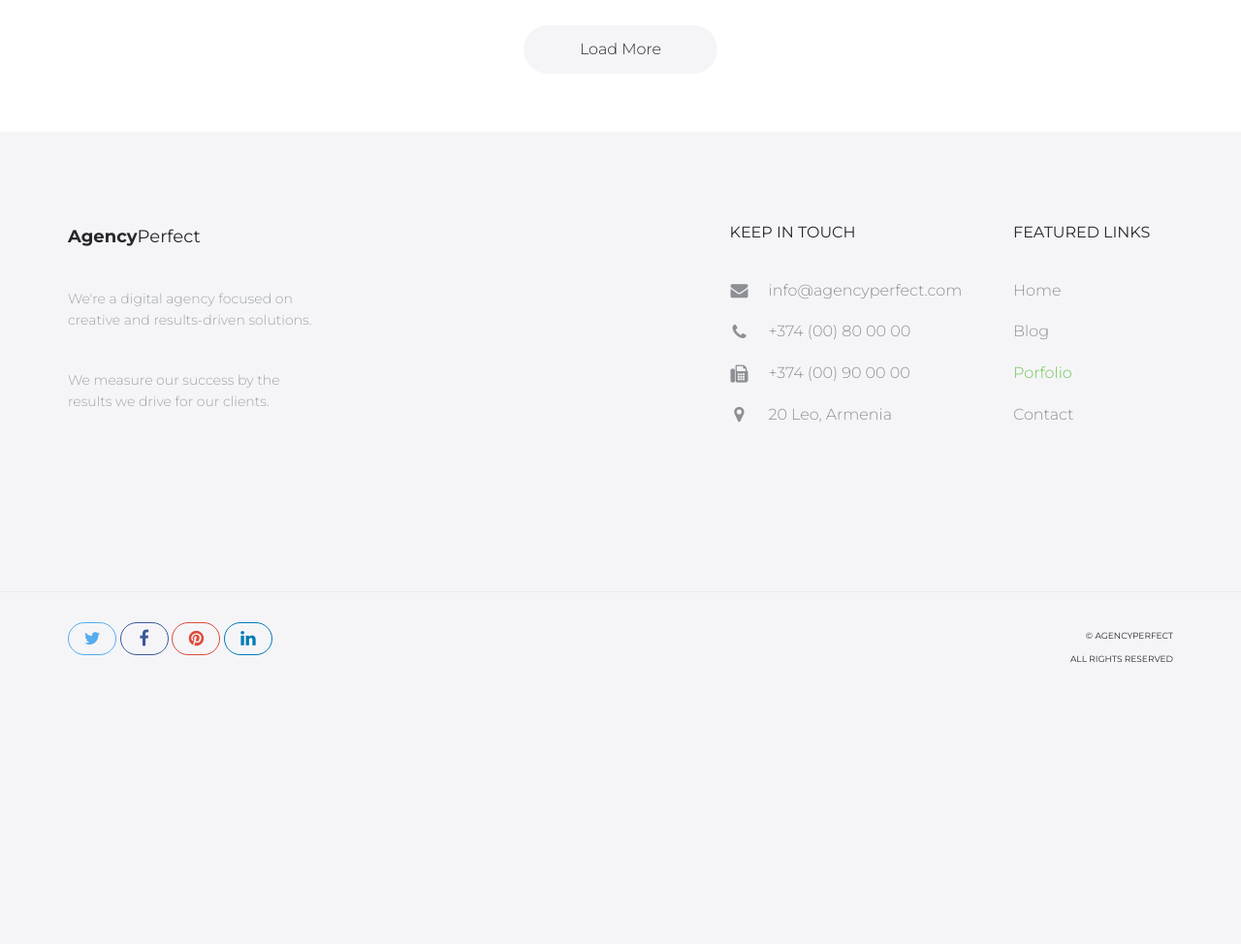
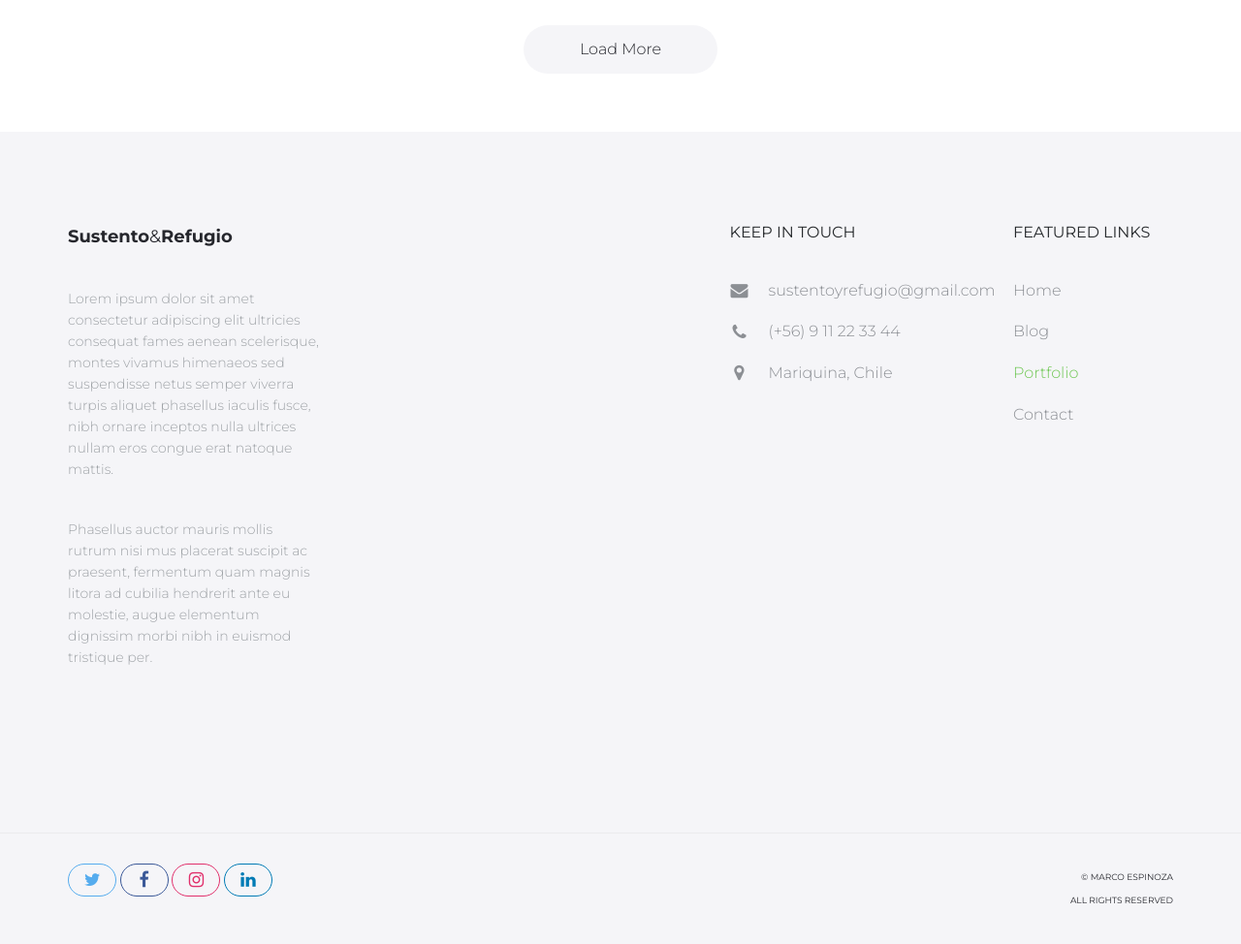
Before and after one commit to MarcoEspinozaa/sustengo-refugio, a Flask app: page /portfolio in a window 1280 px wide. Shown: the part 834-1808 px from the top of the page at 97% size. Before the commit the page ends 1517 px from the top, so only its background shows below. Run offline with Flask 3, Linux system fonts and the light colour scheme; some libraries are stand-ins or nearby versions.

Commit message:
version 1.1

```diff
--- a/app.py
+++ b/app.py
@@ -64,9 +64,17 @@ def contact():
 def portfolio():
     return render_template('portfolio.html')
 
+@app.route('/portfolio_item')
+def portfolio_item():
+    return render_template('portfolio-item.html')
+
 @app.route('/blog')
 def blog():
     return render_template('blog.html')
+
+@app.route('/blog_post')
+def blog_post():
+    return render_template('blog-post.html')
 
 @app.route('/ui_elements')
 def ui_elements():
--- a/static/assets/css/style.css
+++ b/static/assets/css/style.css
@@ -1183,13 +1183,13 @@ a.facebook-bg:hover{
   background-color: #3b5998;
 }
 
-a.pinterest {
-  color: #dd4b39;
-  border-color: #dd4b39;
-}
-
-a.pinterest:hover{
-  background-color: #dd4b39;
+a.instagram {
+  color: #e1306c;
+  border-color: #e1306c;
+}
+
+a.instagram:hover{
+  background-color: #e1306c;
 }
 
 a.linkedin-bg {
--- a/templates/contact.html
+++ b/templates/contact.html
@@ -197,7 +197,7 @@
                         <div class="social-links">
                             <a class="twitter-bg" href="#"><i class="fa fa-twitter"></i></a>
                             <a class="facebook-bg" href="#"><i class="fa fa-facebook"></i></a>
-                            <a class="pinterest" href="#"><i class="fa fa-pinterest"></i></a>
+                            <a class="instagram" href="https://www.instagram.com/sustentoyrefugio2025/?igsh=MXN4MGZvNGNzZnBzMA%3D%3D&utm_source=qr#" target="_blank"><i class="fa fa-instagram"></i></a>
                             <a class="linkedin-bg" href="#"><i class="fa fa-linkedin"></i></a>
                         </div><!-- /.social-links -->
                     </div>
--- a/templates/index.html
+++ b/templates/index.html
@@ -311,10 +311,10 @@
                 <div class="col-lg-2 col-md-3 col-sm-4 col-xs-6">
                     <h3>Featured links</h3>
                     <ul class="list-unstyled">
-                        <li><a href="{{ url_for('home') }}">Home</a></li>
+                        <li class="active"><a href="{{ url_for('home') }}">Home</a></li>
                         <li><a href="{{ url_for('blog') }}">Blog</a></li>
                         <li><a href="{{ url_for('portfolio') }}">Portfolio</a></li>
-                        <li class="active"><a href="{{ url_for('contact') }}">Contact</a></li>
+                        <li><a href="{{ url_for('contact') }}">Contact</a></li>
                     </ul>
                 </div>
             </div>
@@ -326,7 +326,7 @@
                         <div class="social-links">
                             <a class="twitter-bg" href="#"><i class="fa fa-twitter"></i></a>
                             <a class="facebook-bg" href="#"><i class="fa fa-facebook"></i></a>
-                            <a class="pinterest" href="#"><i class="fa fa-pinterest"></i></a>
+                            <a class="instagram" href="https://www.instagram.com/sustentoyrefugio2025/?igsh=MXN4MGZvNGNzZnBzMA%3D%3D&utm_source=qr#" target="_blank"><i class="fa fa-instagram"></i></a>
                             <a class="linkedin-bg" href="#"><i class="fa fa-linkedin"></i></a>
                         </div><!-- /.social-links -->
                     </div>
--- a/templates/portfolio-item.html
+++ b/templates/portfolio-item.html
@@ -128,7 +128,7 @@
                             <div class="social-links">
                                 <a class="twitter-bg" href="#"><i class="fa fa-twitter"></i></a>
                                 <a class="facebook-bg" href="#"><i class="fa fa-facebook"></i></a>
-                                <a class="pinterest" href="#"><i class="fa fa-pinterest"></i></a>
+                                <a class="instagram" href="#"><i class="fa fa-instagram"></i></a>
                                 <a class="linkedin-bg" href="#"><i class="fa fa-linkedin"></i></a>
                             </div><!-- /.social-links -->
 
@@ -215,7 +215,7 @@
                         <div class="social-links">
                             <a class="twitter-bg" href="#"><i class="fa fa-twitter"></i></a>
                             <a class="facebook-bg" href="#"><i class="fa fa-facebook"></i></a>
-                            <a class="pinterest" href="#"><i class="fa fa-pinterest"></i></a>
+                            <a class="instagram" href="#"><i class="fa fa-instagram"></i></a>
                             <a class="linkedin-bg" href="#"><i class="fa fa-linkedin"></i></a>
                         </div><!-- /.social-links -->
                     </div>
--- a/templates/portfolio.html
+++ b/templates/portfolio.html
@@ -200,27 +200,26 @@
         <div class="container">
             <div class="row">
                 <div class="col-md-3 col-sm-4 col-xs-6">
-                    <a class="site-title"><span>Agency</span>Perfect</a>
-                    <p>We're a digital agency focused on creative and results-driven solutions.</p>
-                    <p>We measure our success by the results we drive for our clients.</p>
+                    <a class="site-title"><span>Sustento</span>&<span>Refugio</span></a>
+                    <p>Lorem ipsum dolor sit amet consectetur adipiscing elit ultricies consequat fames aenean scelerisque, montes vivamus himenaeos sed suspendisse netus semper viverra turpis aliquet phasellus iaculis fusce, nibh ornare inceptos nulla ultrices nullam eros congue erat natoque mattis. </p>
+                    <p>Phasellus auctor mauris mollis rutrum nisi mus placerat suscipit ac praesent, fermentum quam magnis litora ad cubilia hendrerit ante eu molestie, augue elementum dignissim morbi nibh in euismod tristique per.</p>
                 </div>
                 <div class="col-lg-offset-4 col-md-3 col-sm-4 col-md-offset-2 col-sm-offset-0 col-xs-6 ">
                     <h3>Keep in touch</h3>
                     <ul class="list-unstyled contact-links">
-                        <li><i class="fa fa-envelope" aria-hidden="true"></i><a href="mailto:info@agencyperfect.com">info@agencyperfect.com</a></li>
-                        <li><i class="fa fa-phone" aria-hidden="true"></i><a href="tel:+37400800000">+374 (00) 80 00 00 </a></li>
-                        <li><i class="fa fa-fax" aria-hidden="true"></i><a href="+37400900000">+374 (00) 90 00 00</a></li>
-                        <li><i class="fa fa-map-marker" aria-hidden="true"></i><p>20 Leo, Armenia</p></li>
+                        <li><i class="fa fa-envelope" aria-hidden="true"></i><a href="mailto:sustentoyrefugio@gmail.com">sustentoyrefugio@gmail.com</a></li>
+                        <li><i class="fa fa-phone" aria-hidden="true"></i><a href="tel:+56911223344">(+56) 9 11 22 33 44 </a></li>
+                        <li><i class="fa fa-map-marker" aria-hidden="true"></i><p>Mariquina, Chile</p></li>
                     </ul>
                 </div>
                 <div class="clearfix visible-xs"></div>
                 <div class="col-lg-2 col-md-3 col-sm-4 col-xs-6">
                     <h3>Featured links</h3>
                     <ul class="list-unstyled">
-                        <li><a href="index.html">Home</a></li>
-                        <li><a href="blog.html">Blog</a></li>
-                        <li class="active"><a href="portfolio.html">Porfolio</a></li>
-                        <li><a href="contact.html">Contact</a></li>
+                        <li><a href="{{ url_for('home') }}">Home</a></li>
+                        <li><a href="{{ url_for('blog') }}">Blog</a></li>
+                        <li class="active"><a href="{{ url_for('portfolio') }}">Portfolio</a></li>
+                        <li><a href="{{ url_for('contact') }}">Contact</a></li>
                     </ul>
                 </div>
             </div>
@@ -232,13 +231,13 @@
                         <div class="social-links">
                             <a class="twitter-bg" href="#"><i class="fa fa-twitter"></i></a>
                             <a class="facebook-bg" href="#"><i class="fa fa-facebook"></i></a>
-                            <a class="pinterest" href="#"><i class="fa fa-pinterest"></i></a>
+                            <a class="instagram" href="https://www.instagram.com/sustentoyrefugio2025/?igsh=MXN4MGZvNGNzZnBzMA%3D%3D&utm_source=qr#" target="_blank"><i class="fa fa-instagram"></i></a>
                             <a class="linkedin-bg" href="#"><i class="fa fa-linkedin"></i></a>
                         </div><!-- /.social-links -->
                     </div>
                     <div class="col-xs-4">
                         <div class="text-right">
-                            <p>&copy; AgencyPerfect</p>
+                            <p>&copy; Marco Espinoza</p>
                             <p>All Rights Reserved</p>
                         </div>
                     </div>
--- a/templates/ui-elements.html
+++ b/templates/ui-elements.html
@@ -359,7 +359,7 @@
                         <div class="social-links">
                             <a class="twitter-bg" href="#"><i class="fa fa-twitter"></i></a>
                             <a class="facebook-bg" href="#"><i class="fa fa-facebook"></i></a>
-                            <a class="pinterest" href="#"><i class="fa fa-pinterest"></i></a>
+                            <a class="instagram" href="#"><i class="fa fa-instagram"></i></a>
                             <a class="linkedin-bg" href="#"><i class="fa fa-linkedin"></i></a>
                         </div><!-- /.social-links -->
                     </div>
```
Also changed, not shown: templates/blog-post.html (+7 -9 lines), templates/blog.html (+14 -17 lines).
